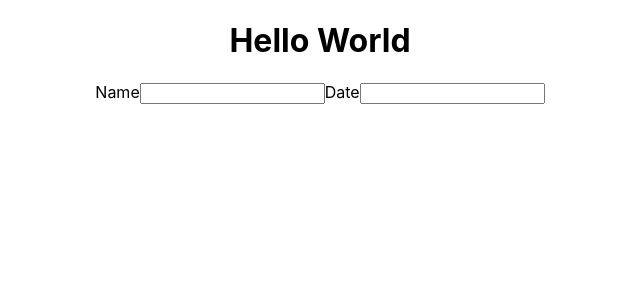
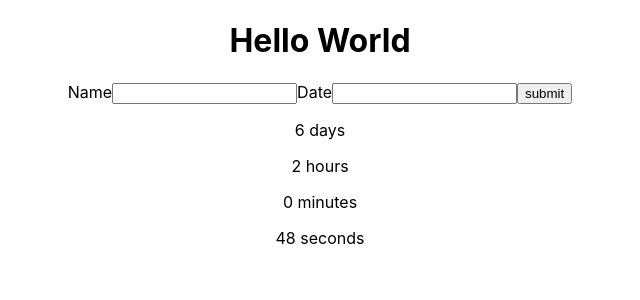
Before and after one commit to kevinszn23/countdown-timer, a React (Create React App) app in the folder countdown/: page / in a window 1280 px wide. Shown: the top 300 px of the page, without its empty margins (320-960 px from the left). Built offline with nearby package versions, Linux system fonts and the light colour scheme.

Commit message:
Create Timer

```diff
--- a/countdown/src/App.js
+++ b/countdown/src/App.js
@@ -1,11 +1,14 @@
 import './App.css';
 import Form from './components/Form';
+import Timer from './components/Timer';
 
 function App() {
   return (
     <div className="App">
       <h1>Hello World</h1>
       <Form />
+      <Timer />
+
     </div>
   );
 }
--- a/countdown/src/components/Form.js
+++ b/countdown/src/components/Form.js
@@ -1,27 +1,36 @@
 import {useState, useEffect} from "react"
+import Timer from "./Timer";
 
 export default function Form(props) {
 
-    const initForm = {
-        name: "",
-        date: "",
-        time: "",
-    }
+    // const initForm = {
+    //     name: "",
+    //     date: "",
+    //     time: "",
+    // }
 
-    const [newEvent, setNewEvent] = useState(initForm);
+    // const [newEvent, setNewEvent] = useState(initForm);
+    const [name, setName] = useState('')
+    const [date, setDate] = useState('');
 
 
   return (
-    <form>
+    <div>
+    <form onSubmit={()=> {setDate(date)}}>
       <label>
         <span>Name</span>
-        <input type="text" required name="name" />
+        <input type="text" required name="name" value={name} onChange={(e) => {setName(e.target.value)} } />
 
         <span>Date</span>
-        <input type="text" required name="date" />
+        <input type="text" required name="date" value={date} onChange={(e) => {setDate(e.target.value)} } />
 
 
       </label>
+      <input type="submit" value="submit"/>
     </form>
+    {/* <Timer date={date}/> */}
+    </div>
+
+
   );
 }
--- /dev/null
+++ b/countdown/src/components/Timer.js
@@ -0,0 +1,46 @@
+import React from "react";
+import {useState, useEffect } from "react";
+
+export default function Timer(props) {
+    const [days, setDays] = useState(0);
+    const [hours, setHours] = useState(0);
+    const [minutes, setMinutes] = useState(0);
+    const [seconds, setSeconds] = useState(0);
+
+    let interval;
+
+    const startTimer = () => {
+        const countDownDate = new Date("February 14,2023").getTime();
+        interval = setInterval(()=>{
+            const now = new Date().getTime();
+            const count = countDownDate - now;
+
+            const timerDays = Math.floor(count / (24 * 60 * 60 * 1000));
+            const timerHours = Math.floor((count % (24 * 60 * 60 * 1000)) / (1000 * 60 * 60));
+            const timerMinutes = Math.floor((count % (60 * 60 * 1000)) / (1000 * 60));
+            const timerSeconds = Math.floor((count % (60 * 1000)) / 1000 );
+
+            if  (count < 0) {
+                clearInterval(interval);
+            } else {
+                setDays(timerDays);
+                setHours(timerHours);
+                setMinutes(timerMinutes);
+                setSeconds(timerSeconds);
+            }
+        })
+    }
+
+    useEffect( ()=> {
+        startTimer();
+    }, [])
+
+    return (
+        <div>
+            <p>{days} days</p>
+            <p>{hours} hours</p>
+            <p>{minutes} minutes</p>
+            <p>{seconds} seconds</p>
+        </div>
+    );
+}
```
